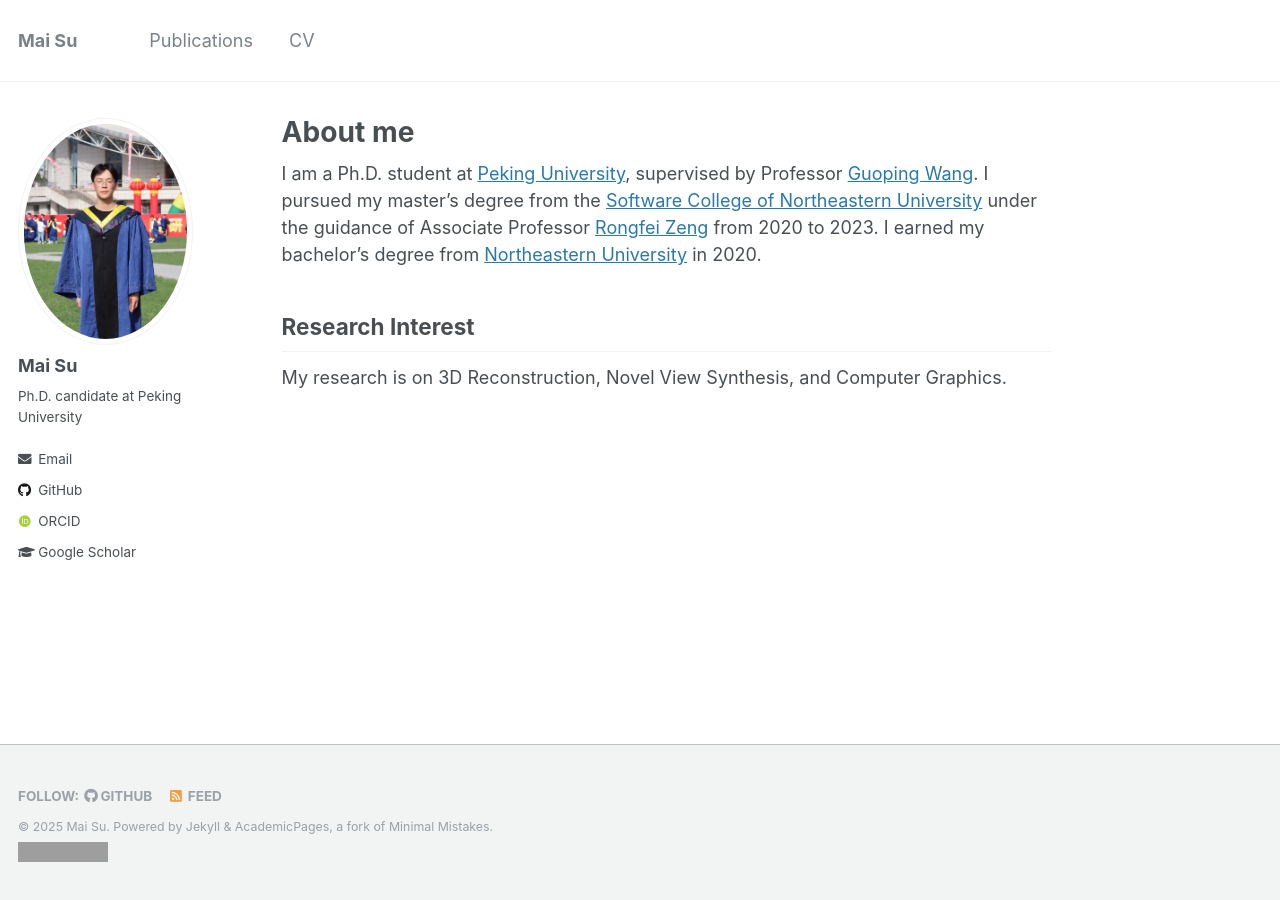
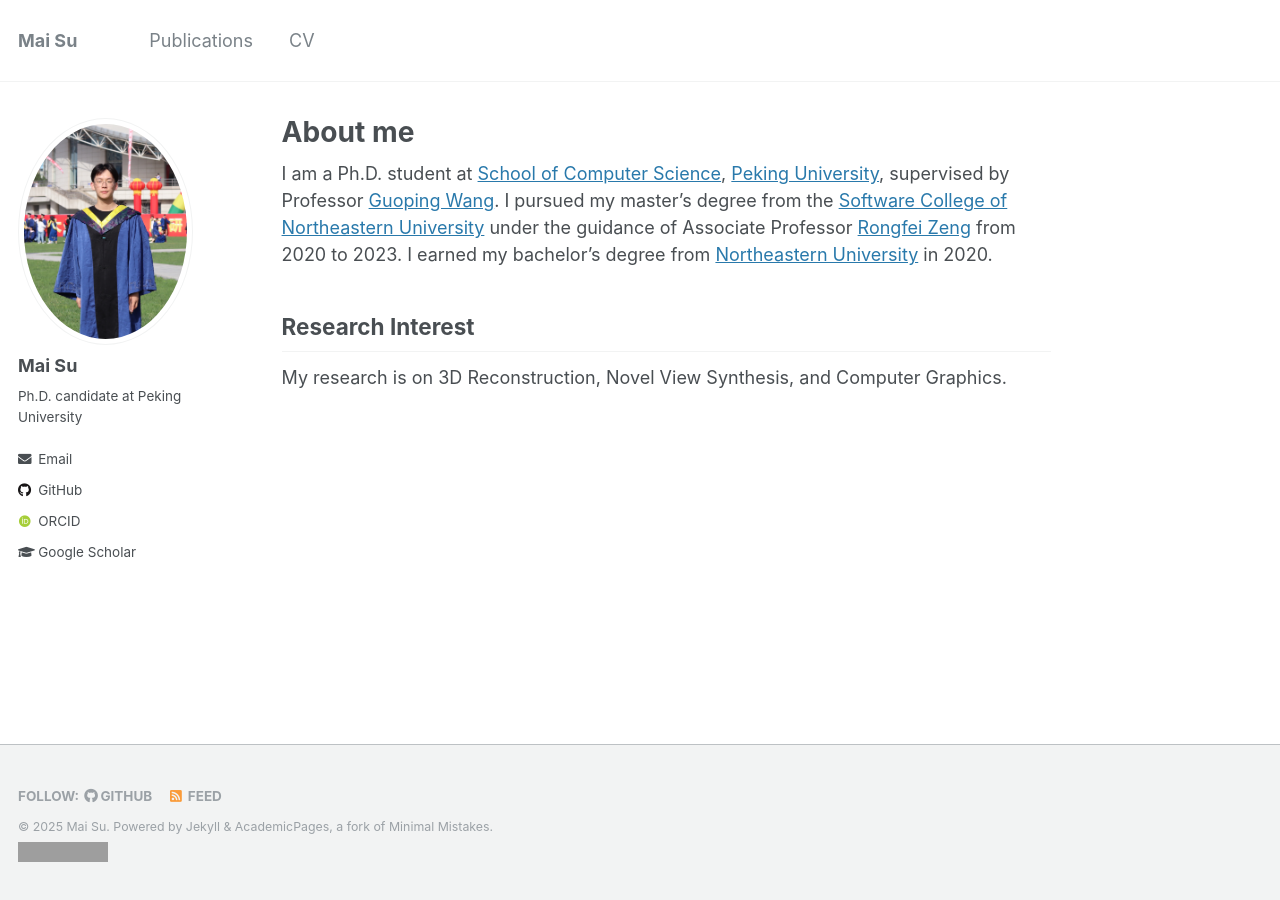
Before and after one commit to sumai-1998/sumai-1998.github.io, a Jekyll site: the page built from _pages/about.md, in a window 1280 px wide. Built offline with Jekyll 4.4.1, drawn with Linux system fonts in a browser that asks for light colours; some web fonts are replaced; grey boxes are pictures that could not be loaded.

Commit message:
Update about.md

```diff
--- a/_pages/about.md
+++ b/_pages/about.md
@@ -8,7 +8,7 @@ redirect_from:
   - /about.html
 ---
 
-I am a Ph.D. student at [Peking University](https://www.pku.edu.cn), supervised by Professor [Guoping Wang](https://cs.pku.edu.cn/info/1077/1210.htm). I pursued my master's degree from the [Software College of Northeastern University](http://sc.neu.edu.cn) under the guidance of Associate Professor [Rongfei Zeng](https://wingfeitsang.github.io/home/) from 2020 to 2023. I earned my bachelor's degree from [Northeastern University](http://www.neu.edu.cn) in 2020.
+I am a Ph.D. student at [School of Computer Science](https://cs.pku.edu.cn/), [Peking University](https://www.pku.edu.cn), supervised by Professor [Guoping Wang](https://cs.pku.edu.cn/info/1077/1210.htm). I pursued my master's degree from the [Software College of Northeastern University](http://sc.neu.edu.cn) under the guidance of Associate Professor [Rongfei Zeng](https://wingfeitsang.github.io/home/) from 2020 to 2023. I earned my bachelor's degree from [Northeastern University](http://www.neu.edu.cn) in 2020.
 
 ## Research Interest
 My research is on 3D Reconstruction, Novel View Synthesis, and Computer Graphics.
```
